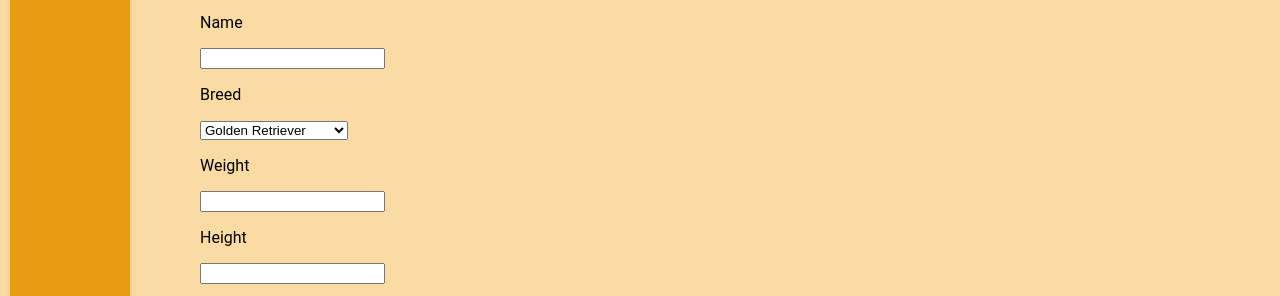
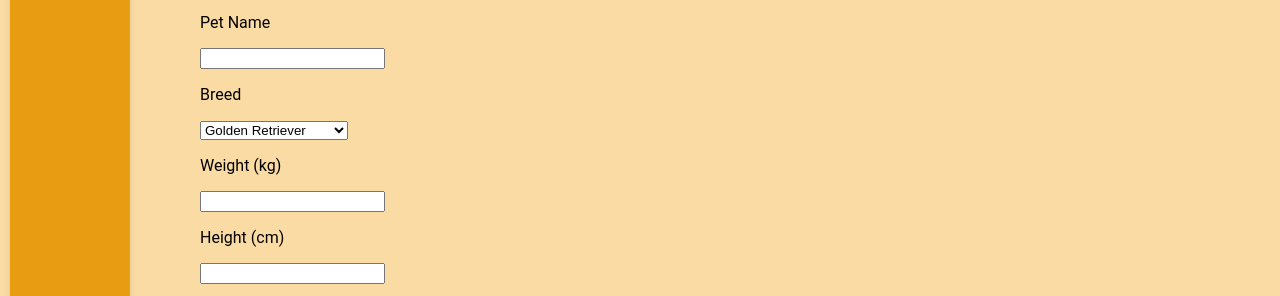
Before and after one commit to DongqiShen96/SIT725-GroupProject, a website: page public/Health-track.html in a window 1280 px wide. Shown: the part 303-599 px from the top of the page. Drawn offline with nearby package versions, Linux system fonts and the light colour scheme.

Commit message:
another small change

```diff
--- a/public/Health-track.html
+++ b/public/Health-track.html
@@ -26,7 +26,7 @@
     </h1>
     <p><i>Note: Health calculations for adult pets only</i></p>
     <form>
-      <p>Name</p>
+      <p>Pet Name</p>
       <input id="name" type="text">
       <p>Breed</p>
       <select name="breed" id="breed">
@@ -45,9 +45,9 @@
           <option value="MaineCoon">Maine Coon</option>
         </optgroup>
       </select>
-      <p>Weight</p>
+      <p>Weight (kg)</p>
       <input id="weight" type="number">
-      <p>Height</p>
+      <p>Height (cm)</p>
       <input id="height" type="number"><br>
       <button class="calculate_btn" id="formSubmit" type="button">Calculate</button>
     </form>
```
